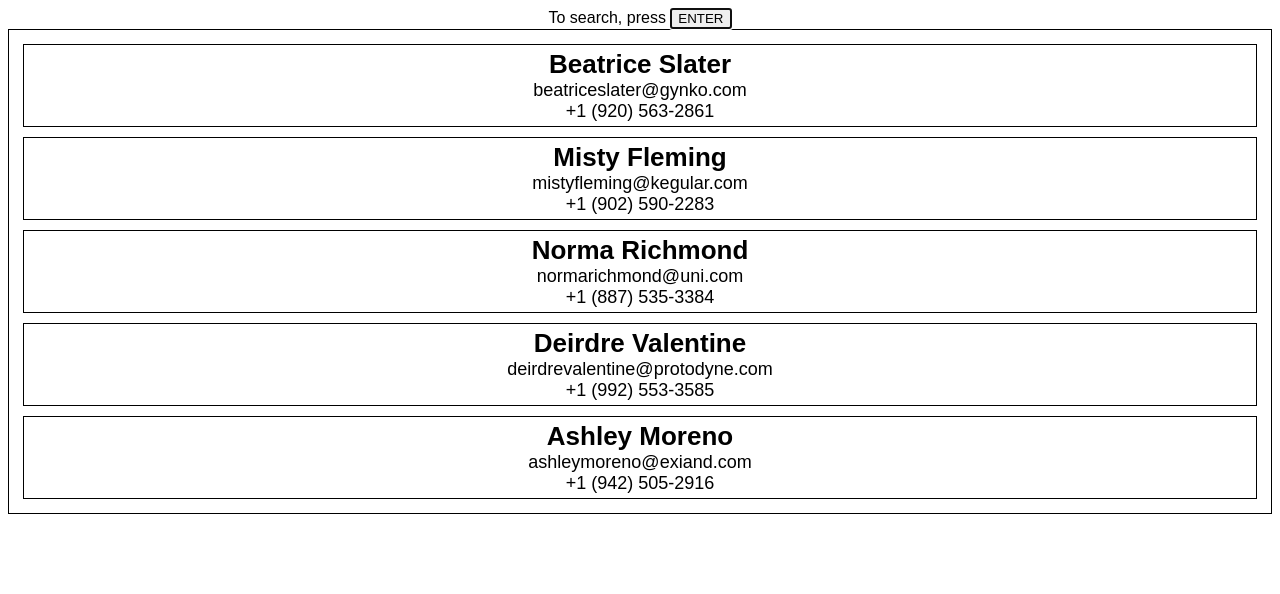
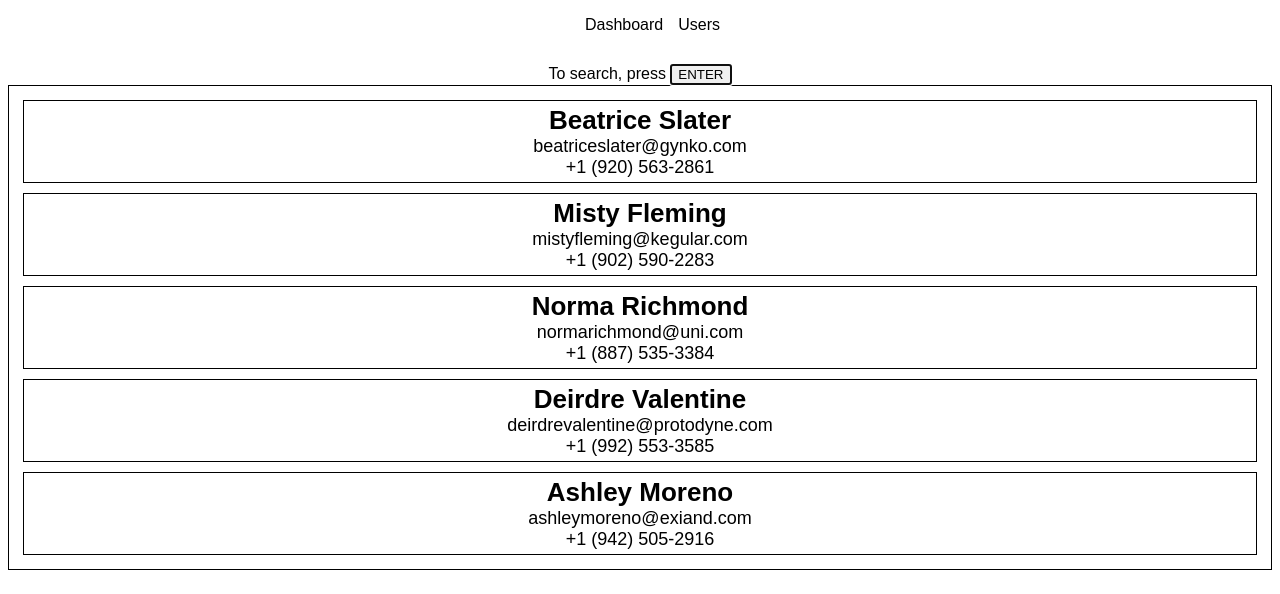
Before and after one commit to pelek1987/sr-budowa-interfejsu-z4, a React (Create React App) app: page /users in a window 1280 px wide. Shown: the top 594 px of the page. Built offline with nearby package versions, Linux system fonts and the light colour scheme.

Commit message:
finish task 5

```diff
--- a/package.json
+++ b/package.json
@@ -8,6 +8,7 @@
     "@testing-library/user-event": "^7.2.1",
     "react": "^16.13.1",
     "react-dom": "^16.13.1",
+    "react-router-dom": "^5.3.0",
     "react-scripts": "3.4.1"
   },
   "scripts": {
--- a/src/App.js
+++ b/src/App.js
@@ -1,14 +1,56 @@
-import React, { Component } from "react";
-
+import React, {Component} from "react";
+import {
+    BrowserRouter as Router,
+    Switch,
+    Route,
+    Link
+} from "react-router-dom";
+import {ClickedUserContext} from './context/ClickedUserContext'
+import Navigation from "./components/Navigation";
+import Dashboard from "./components/Dashboard";
 import UsersContainer from "./components/UsersContainer";
+import UserProfile from "./components/UserProfile";
 import "./styles.css";
 
 export default class App extends Component {
+    state = {
+        clickedUser: null,
+    }
+
+    handleUserClick = (e, user) => {
+        this.setState({
+            clickedUser: user
+        })
+    }
+
     render() {
+        const {clickedUser} = this.state;
         return (
+            <ClickedUserContext.Provider value={{
+                handleUserClick: this.handleUserClick,
+                clickedUser,
+            }}>
+                <Router>
                     <div className="App">
-        <UsersContainer />
+                        <Navigation>
+                            <li><Link to="/">Dashboard</Link></li>
+                            <li><Link to="/users">Users</Link></li>
+                            {clickedUser && <li><Link to="/user-profile">Clicked User</Link></li>}
+                        </Navigation>
+                        <Switch>
+                            <Route exact path="/">
+                                <Dashboard/>
+                            </Route>
+                            <Route path="/users">
+                                <UsersContainer/>
+                            </Route>
+                            <Route path="/user-profile">
+                                <UserProfile/>
+                            </Route>
+                        </Switch>
                     </div>
+                </Router>
+            </ClickedUserContext.Provider>
         );
     }
 }
--- /dev/null
+++ b/src/components/Dashboard.js
@@ -0,0 +1,11 @@
+import React from 'react';
+
+function Dashboard() {
+    return (
+        <div>
+            <h2>Hello from dashboard!</h2>
+        </div>
+    );
+}
+
+export default Dashboard;
--- /dev/null
+++ b/src/components/Navigation.js
@@ -0,0 +1,13 @@
+import React from 'react';
+
+function Navigation({ children }) {
+    return (
+        <nav className="navigation">
+            <ul className="navigation__list">
+                { children }
+            </ul>
+        </nav>
+    );
+}
+
+export default Navigation;
--- a/src/components/User.js
+++ b/src/components/User.js
@@ -1,12 +1,18 @@
 import React from 'react';
+import {ClickedUserContext} from "../context/ClickedUserContext";
 
 function User({user}) {
     return (
-        <div className="users__user">
-            <div className="users__user-name">{user.name}</div>
-            <div className="users__user-email">{user.email}</div>
-            <div className="users__user-phone">{user.phone}</div>
-        </div>
+        <ClickedUserContext.Consumer>
+            {({handleUserClick, clickedUser}) => (
+                    <div className="users__user" onClick={(e) => handleUserClick(e, user)}>
+                        <div className="users__user-name">{user.name}</div>
+                        <div className="users__user-email">{user.email}</div>
+                        <div className="users__user-phone">{user.phone}</div>
+                    </div>
+                )
+            }
+        </ClickedUserContext.Consumer>
     );
 }
 
--- /dev/null
+++ b/src/components/UserProfile.js
@@ -0,0 +1,17 @@
+import React from 'react';
+import {ClickedUserContext} from "../context/ClickedUserContext";
+
+function UserProfile() {
+    return (
+        <ClickedUserContext.Consumer>
+            {({clickedUser}) => (
+                    <div>
+                        {JSON.stringify(clickedUser)}
+                    </div>
+                )
+            }
+        </ClickedUserContext.Consumer>
+    );
+}
+
+export default UserProfile;
--- /dev/null
+++ b/src/context/ClickedUserContext.js
@@ -0,0 +1,3 @@
+import { createContext } from 'react';
+
+export const ClickedUserContext = createContext({})
--- a/src/styles.css
+++ b/src/styles.css
@@ -22,3 +22,21 @@
 .users__user-email, .users__user-phone {
   font-size: 18px;
 }
+
+.navigation {
+  margin-bottom: 30px;
+}
+
+.navigation__list {
+  list-style: none;
+}
+
+.navigation__list li {
+  display: inline-block;
+  margin-right: 15px;
+}
+
+.navigation__list li a {
+  color: #000;
+  text-decoration: none;
+}
```
Also changed, not shown: 1 other file (tests, documents, lock files or other folders). Lines whose indentation alone changed are shown as unchanged.
